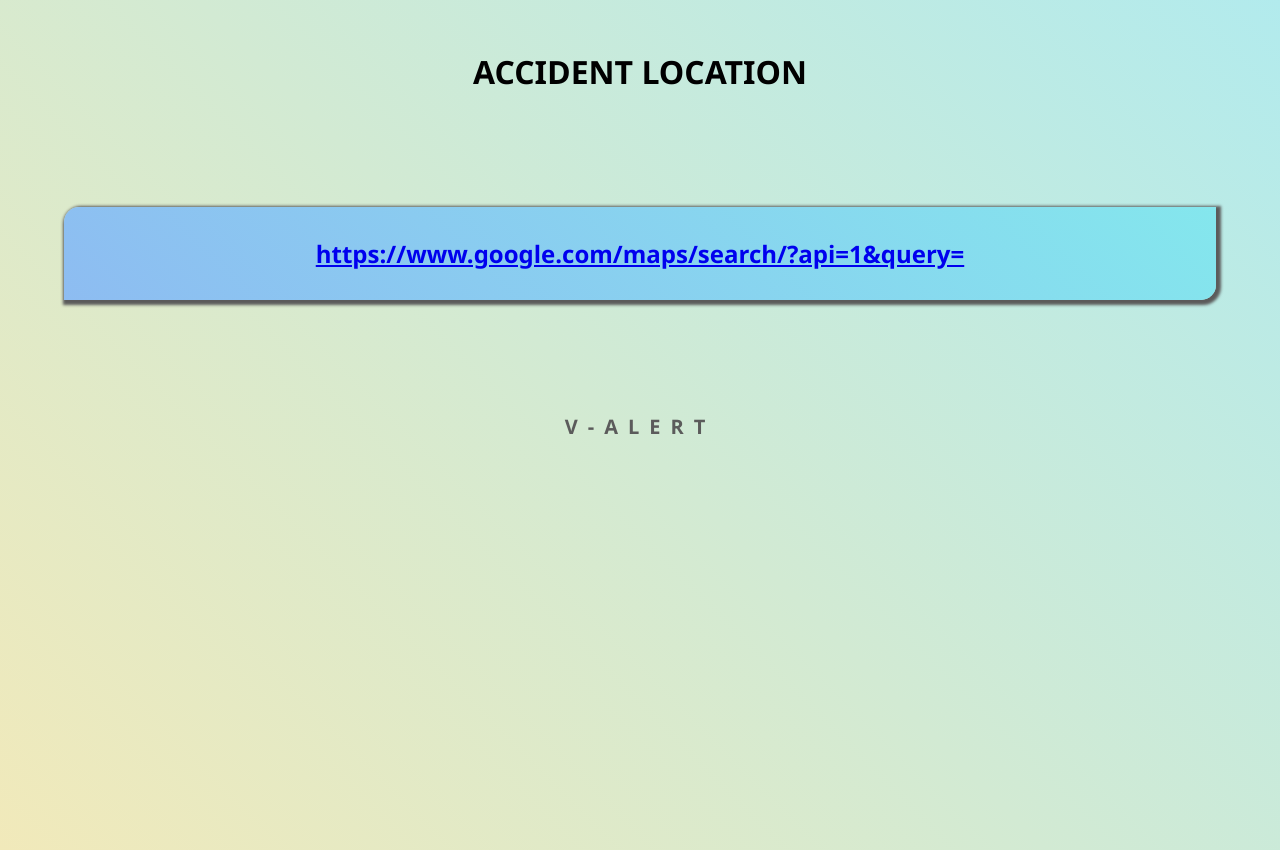
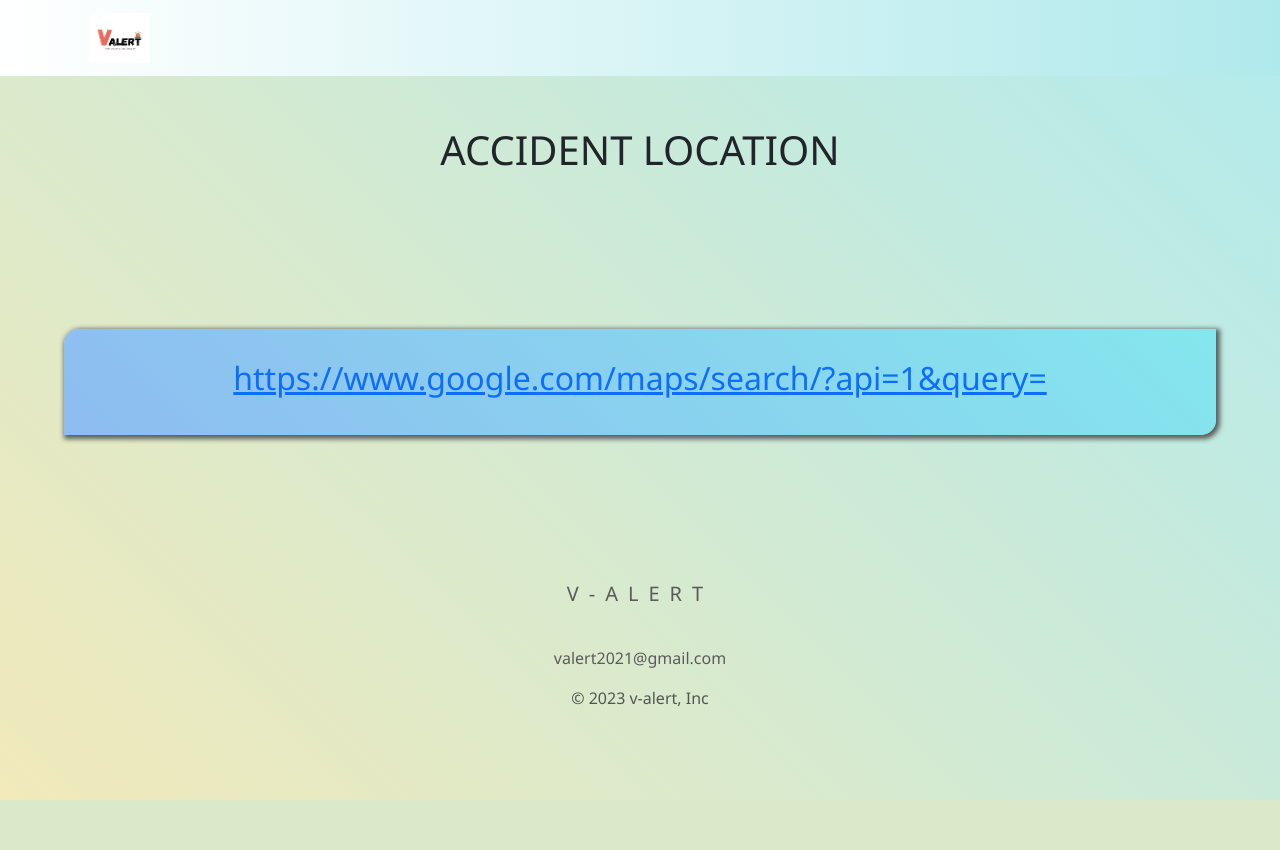
Before and after one commit to VinayB2/valert, a Node server app: page / in a window 1280 px wide. After the commit the page ends 800 px from the top, so only its background shows below. Run offline with Node 20, Linux system fonts and the light colour scheme.

Commit message:
UI redisigned

```diff
--- a/app.js
+++ b/app.js
@@ -5,6 +5,7 @@ const bodyParser = require
 const app = express();
 app.set("view engine","ejs");
 app.use(bodyParser.urlencoded({extended:true}));
+app.use(express.static("public"));
 let location = "";
 app.get("/",(req,res)=>{
     res.render("index",{link : location});
@@ -13,7 +14,6 @@ app.post("/location",(req,res)=>{
     location = req.body.location;
     res.redirect("/");
 });
-
 const port = 3000 || process.env.PORT;
 app.listen(port,()=>{
     console.log(`Server aactive @ port ${port}`);
--- /dev/null
+++ b/public/style.css
@@ -0,0 +1,55 @@
+* {
+    margin: 0;
+    padding: 0;
+    font-family: "Segoe UI", Tahoma, Geneva, Verdana, sans-serif;
+    box-sizing: border-box;
+  }
+  body {
+    height: 100vh;
+    background: linear-gradient(45deg, #eade96a8, #98e4e7bf);
+  }
+  h1 {
+    margin-top: 50px;
+    text-align: center;
+  }
+  .box {
+    height: 50vh;
+    display: flex;
+    align-items: center;
+    justify-content: center;
+  }
+  .location-box {
+    display: flex;
+    align-items: center;
+    justify-content: center;
+    padding: 30px;
+    width: 90%;
+    background: linear-gradient(45deg, #82b6f7e0, #7de6eee1);
+    box-shadow: 2px 2px 5px 2px #5b5b5b;
+    border-radius: 15px 0px 15px 0px;
+  }
+  .location-box h2 {
+    text-align: center;
+  }
+  h3 {
+    font-size: 20px;
+    letter-spacing: 10px;
+    color: #5b5b5b;
+    text-align: center;
+  }
+  footer p a {
+    text-decoration: none;
+    color: #5b5b5b;
+  }
+  .navbar{
+    padding-left: 7%;
+    background: linear-gradient(90deg, #fff,#98e4e7bf);
+  }
+  @media only screen and (max-width: 600px) {
+    .location-box {
+      padding: 10px;
+    }
+    .location-box h2 {
+      font-size: 15px;
+    }
+  }
--- a/views/index.ejs
+++ b/views/index.ejs
@@ -5,59 +5,28 @@
     <meta http-equiv="X-UA-Compatible" content="IE=edge" />
     <meta name="viewport" content="width=device-width, initial-scale=1.0" />
     <title>Location</title>
-    <style>
-        *{
-            margin: 0;
-            padding: 0;
-            font-family: "Segoe UI", Tahoma, Geneva, Verdana, sans-serif;
-            box-sizing: border-box;
-        }
-      body{
-        height: 100vh;
-        background: linear-gradient(45deg,#eade96a8,#98e4e7bf);
-      }
-      h1 {
-        margin-top: 50px;
-        text-align: center;
-      }
-      .box{
-        height: 40vh;
-        display: flex;
-        align-items: center;
-        justify-content: center;
-      }
-      .location-box {
-        display: flex;
-        align-items: center;
-        justify-content: center;
-        padding: 30px;
-        width: 90%;
-        background: linear-gradient(45deg,#82b6f7e0,#7de6eee1);
-        box-shadow: 2px 2px 3px 3px #5b5b5b;
-        border-radius: 15px 0px 15px 0px;
-      }
-      .location-box h2{
-        text-align: center;
-      }
-      h3{
-        font-size: 20px;
-        letter-spacing: 10px;
-        color: #5b5b5b;
-        text-align: center;
-      }
-      @media only screen and (max-width : 600px) {
-        .location-box{
-            padding: 10px;
-        }
-        .location-box h2{
-            font-size: 11px;
-        }
-      }
-    </style>
+    <link
+      href="https://cdn.jsdelivr.net/npm/bootstrap@5.3.0/dist/css/bootstrap.min.css"
+      rel="stylesheet"
+      integrity="sha384-9ndCyUaIbzAi2FUVXJi0CjmCapSmO7SnpJef0486qhLnuZ2cdeRhO02iuK6FUUVM"
+      crossorigin="anonymous"
+    />
+    <link rel="stylesheet" href="style.css">
   </head>
   <body>
+    <nav class="navbar navbar-light bg-light">
+      <a class="navbar-brand" href="#">
+        <img
+          src="/logo.jpg"
+          width="60"
+          height="50"
+          class="d-inline-block align-top"
+          alt="logo"
+        />
+      </a>
+    </nav>
     <h1>ACCIDENT LOCATION</h1>
-    <div class="box">
+    <div class="box" id="home">
       <div class="location-box">
         <h2>
           <a
@@ -69,10 +38,21 @@
       </div>
     </div>
     <h3>V-ALERT</h3>
+    <footer class="py-3 my-4">
+      <p class="text-center text-body-secondary">
+        <a href="mailto:valert2021@gmail.com">valert2021@gmail.com</a>
+      </p>
+      <p class="text-center text-body-secondary">© 2023 v-alert, Inc</p>
+    </footer>
   </body>
-  <script>
+  <!-- <script>
     setTimeout(function () {
       window.location.reload();
     }, 5000);
-  </script>
+  </script> -->
+  <script
+    src="https://cdn.jsdelivr.net/npm/bootstrap@5.3.0/dist/js/bootstrap.bundle.min.js"
+    integrity="sha384-geWF76RCwLtnZ8qwWowPQNguL3RmwHVBC9FhGdlKrxdiJJigb/j/68SIy3Te4Bkz"
+    crossorigin="anonymous"
+  ></script>
 </html>
```
Also changed, not shown: public/logo.jpg (added).
